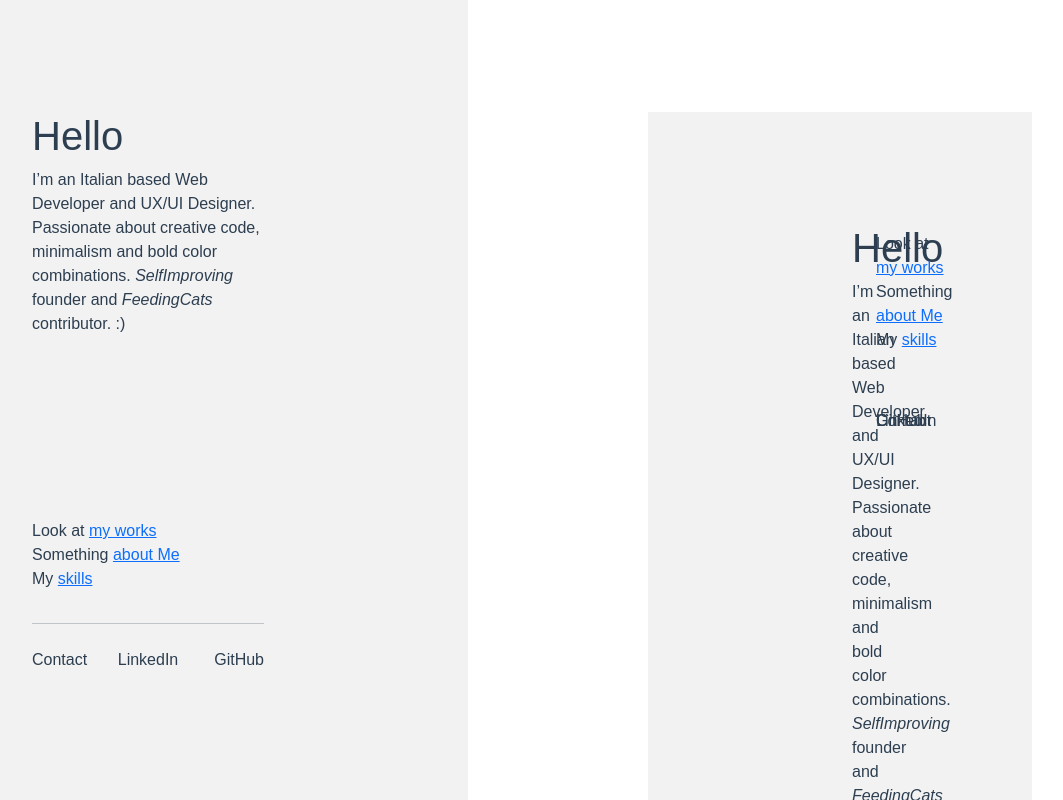
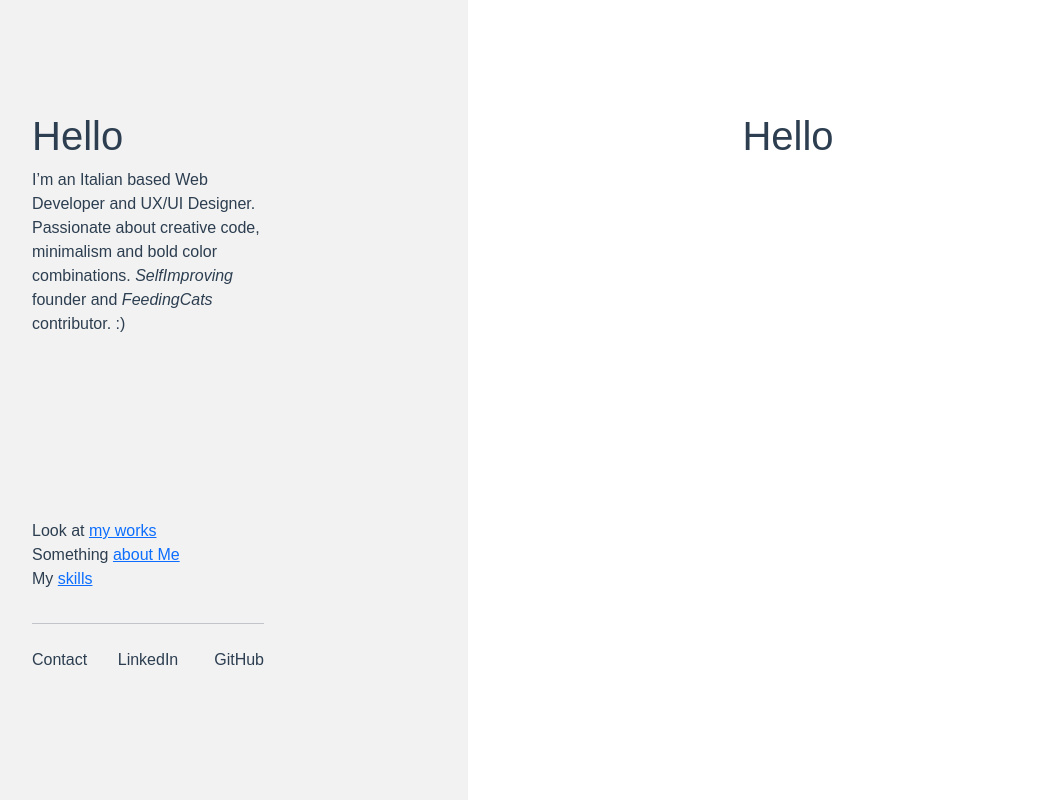
Before and after one commit to Antonius131/personal-website, a Vue app: page /desktop in a window 1280 px wide. Shown: the whole page, without its empty margins (172-1235 px from the left). Built offline with nearby package versions, Linux system fonts and the light colour scheme.

Commit message:
import component in template

```diff
--- a/src/Root.vue
+++ b/src/Root.vue
@@ -5,24 +5,24 @@
             <MainDesktop />
          </div>
          <div id="content" class="col-6">
-            <transition name="fade" mode="out-in">
-               <router-view />
-            </transition>
+            <HomeContent />
          </div>
      </div>
    </div>
- </template>
+</template>
 
- <script>
- import MainDesktop from './components/desktop/MainDesktop';
+<script>
+import MainDesktop from './components/desktop/MainDesktop';
+import HomeContent from './components/desktop/HomeContent'
 
    export default {
       name: 'App',
       components: {
-      MainDesktop
+         MainDesktop,
+         HomeContent
       }
    }
- </script>
+</script>
 
 <style scoper lang="scss">
    body {
```
